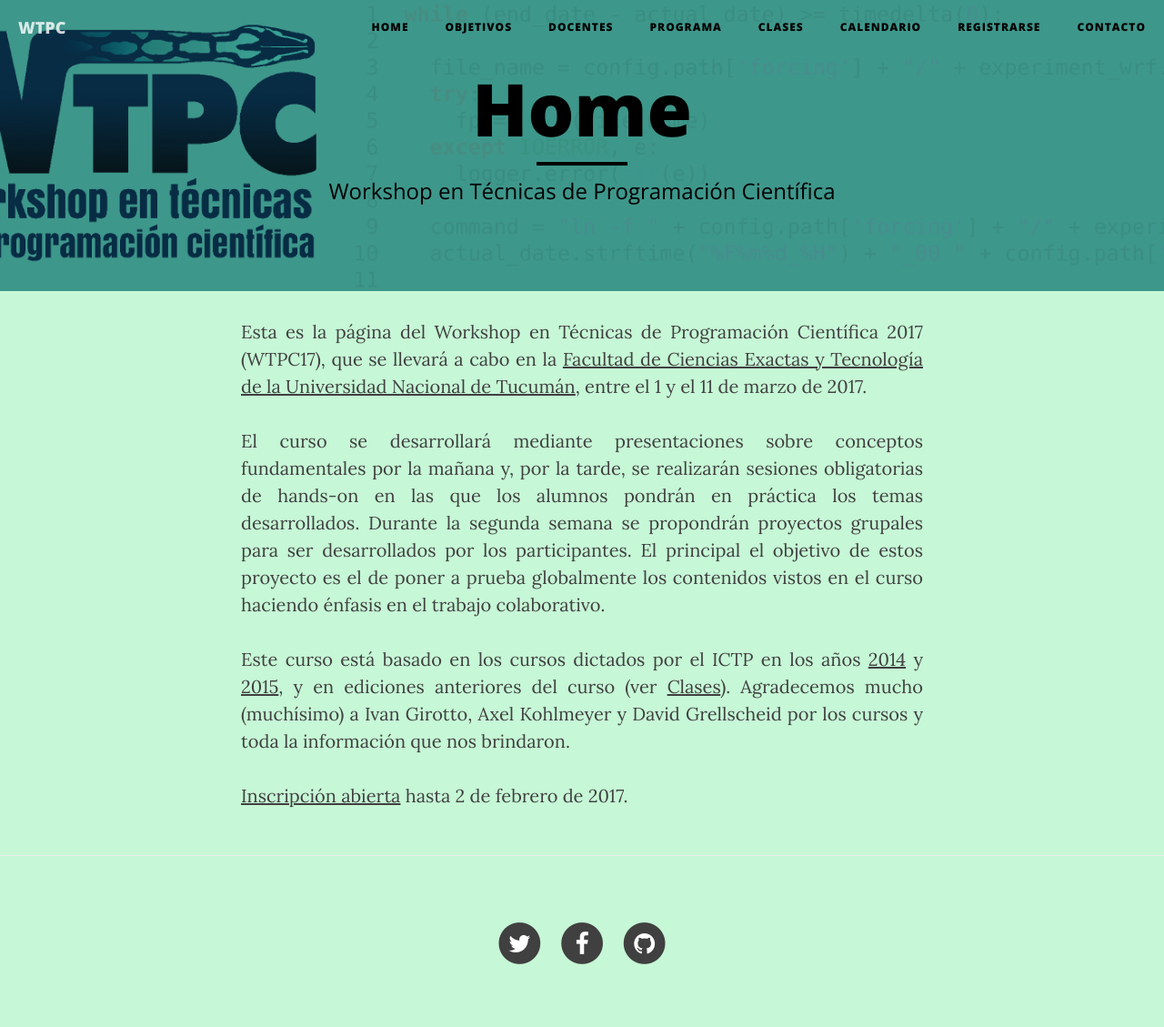
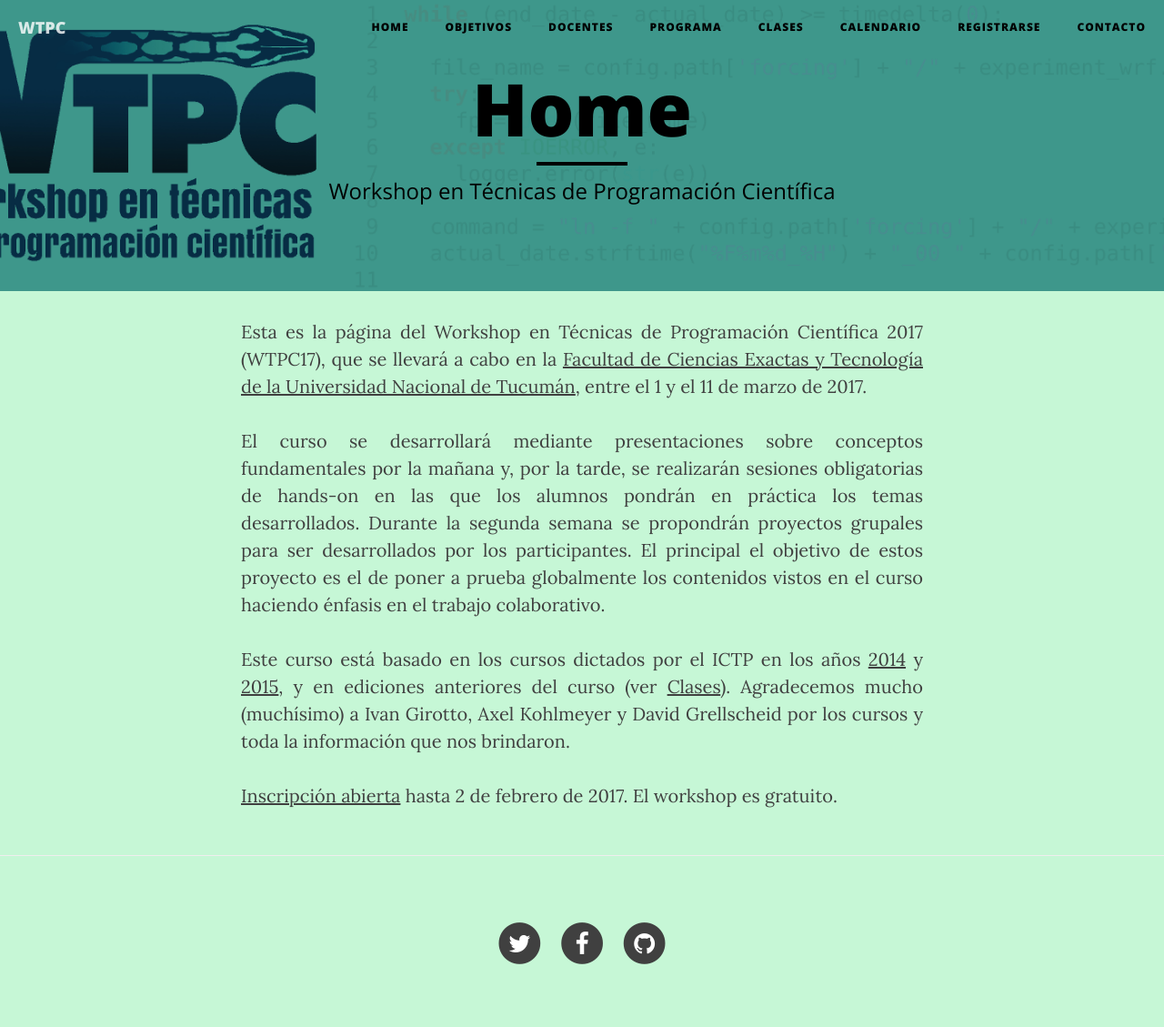
Before and after one commit to wtpc/wtpc.github.io, a Jekyll site: the page built from index.md, in a window 1280 px wide. Shown: the whole page at 91% size. Built offline with Jekyll 4.4.1, drawn with Linux system fonts in a browser that asks for light colours; nearby versions of some CDN libraries.

Commit message:
Agregado del texto 'El workshop es gratuito'.

```diff
--- a/index.md
+++ b/index.md
@@ -29,4 +29,4 @@ del curso (ver [Clases](/clases/)). Agradecemos mucho (muchísimo) a
 Ivan Girotto, Axel Kohlmeyer y David Grellscheid por los cursos y toda
 la información que nos brindaron.
 
-[Inscripción abierta](/registrarse/) hasta 2 de febrero de 2017.
+[Inscripción abierta](/registrarse/) hasta 2 de febrero de 2017. El workshop es gratuito.
```
